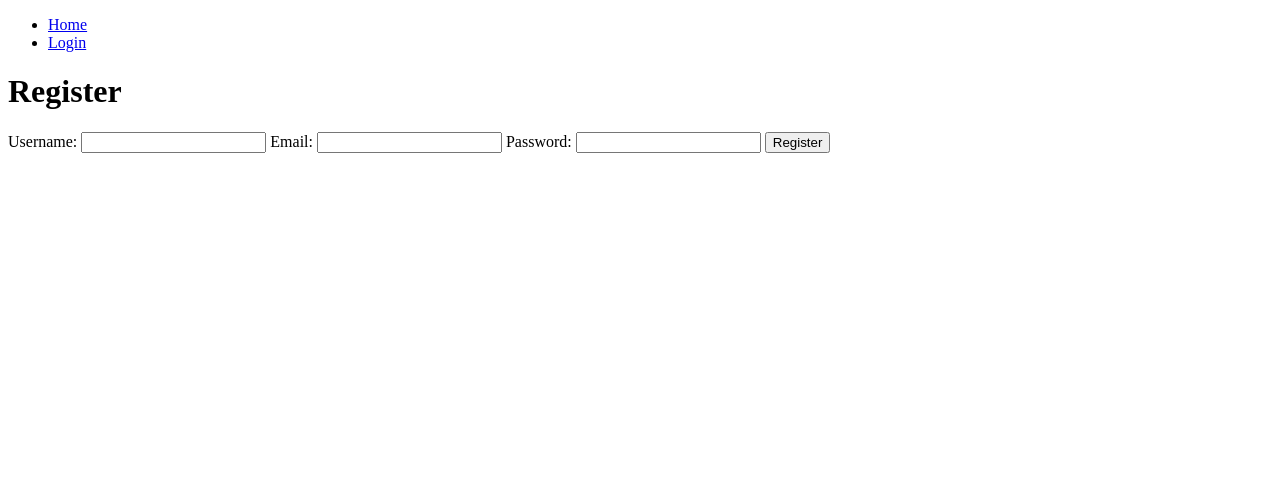
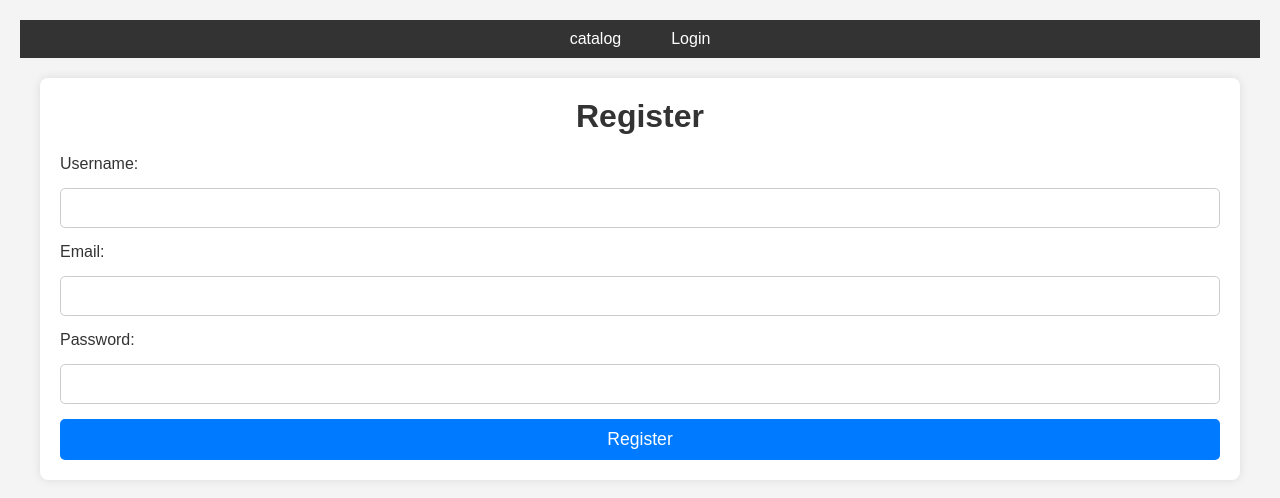
Before and after one commit to arcaneleague18/SD, a plain HTML site: page 1.shopping-cart/register.html in a window 1280 px wide. Drawn offline with Linux system fonts and the light colour scheme.

Commit message:
shopping cart

```diff
--- a/1.shopping-cart/register.html
+++ b/1.shopping-cart/register.html
@@ -3,14 +3,14 @@
 <head>
     <meta charset="UTF-8">
     <meta name="viewport" content="width=device-width, initial-scale=1.0">
-    <link rel="stylesheet" href="css/styles.css">
+    <link rel="stylesheet" href="style.css">
     <title>Register</title>
 </head>
 <body>
     <header>
         <nav>
             <ul>
-                <li><a href="index.html">Home</a></li>
+                <li><a href="catalog.html">catalog</a></li>
                 <li><a href="login.html">Login</a></li>
             </ul>
         </nav>
--- a/1.shopping-cart/style.css
+++ b/1.shopping-cart/style.css
@@ -1,47 +1,122 @@
+* {
+    margin: 0;
+    padding: 0;
+    box-sizing: border-box;
+}
+
 body {
     font-family: Arial, sans-serif;
-    margin: 0;
-    padding: 0;
+    background-color: #f4f4f4;
+    color: #333;
+    padding: 20px;
 }
 
 header {
-    background: #333;
-    color: #ffffff;
+    background-color: #333;
+    color: #fff;
+    padding: 10px 0;
 }
 
-nav ul {
+header nav ul {
+    display: flex;
+    justify-content: center;
     list-style: none;
-    padding: 0;
 }
 
-nav ul li {
-    display: inline;
-    margin: 15px;
+header nav ul li {
+    margin: 0 15px;
 }
 
-nav ul li a {
+header nav ul li a {
     color: #fff;
     text-decoration: none;
+    padding: 5px 10px;
+}
+
+header nav ul li a:hover {
+    background-color: #555;
+    border-radius: 5px;
 }
 
 main {
+    background-color: #fff;
     padding: 20px;
+    border-radius: 8px;
+    box-shadow: 0 0 10px rgba(0, 0, 0, 0.1);
+    max-width: 1200px;
+    margin: 20px auto;
+}
+
+h1 {
+    text-align: center;
+    margin-bottom: 20px;
 }
 
 .product-grid {
     display: grid;
     grid-template-columns: repeat(auto-fill, minmax(200px, 1fr));
+    gap: 20px;
+}
+
+.product-card, .cart-item {
+    display: flex;
+    flex-direction: column;
+    align-items: center;
+    background: #fff;
+    border: 1px solid #ddd;
+    padding: 15px;
+    border-radius: 8px;
+    box-shadow: 0 0 10px rgba(0, 0, 0, 0.1);
+}
+
+.product-card h2, .cart-item h2 {
+    color: #333;
+    font-size: 1.2rem;
+}
+
+.product-card p, .cart-item p {
+    color: #555;
+    margin: 10px 0;
+}
+
+button {
+    background-color: #007bff;
+    color: white;
+    border: none;
+    padding: 10px 20px;
+    cursor: pointer;
+    border-radius: 5px;
+    font-size: 1rem;
+    width: 100%;
+}
+
+button:hover {
+    background-color: #0056b3;
+}
+
+form {
+    display: flex;
+    flex-direction: column;
     gap: 15px;
 }
 
-.product-card, .cart-item {
-    border: 1px solid #ccc;
-    padding: 15px;
-    text-align: center;
+form label, form input {
+    font-size: 1rem;
 }
 
-.cart-items {
-    display: flex;
-    flex-direction:column;
-    gap: 10px;
+form input {
+    padding: 10px;
+    border: 1px solid #ccc;
+    border-radius: 5px;
 }
+
+form button {
+    background-color: #007bff;
+    color: white;
+    border-radius: 5px;
+    font-size: 1.1rem;
+}
+
+form button:hover {
+    background-color: #0056b3;
+}
```
Also changed, not shown: 1.shopping-cart/cart.html (+1 -2 lines), 1.shopping-cart/catalog.html (+3 -2 lines), 1.shopping-cart/index.html (deleted, +0 -25 lines), 1.shopping-cart/login.html (+2 -2 lines), 7.node-modules/server.js (renamed from 7.node-modules/http-server.js).
